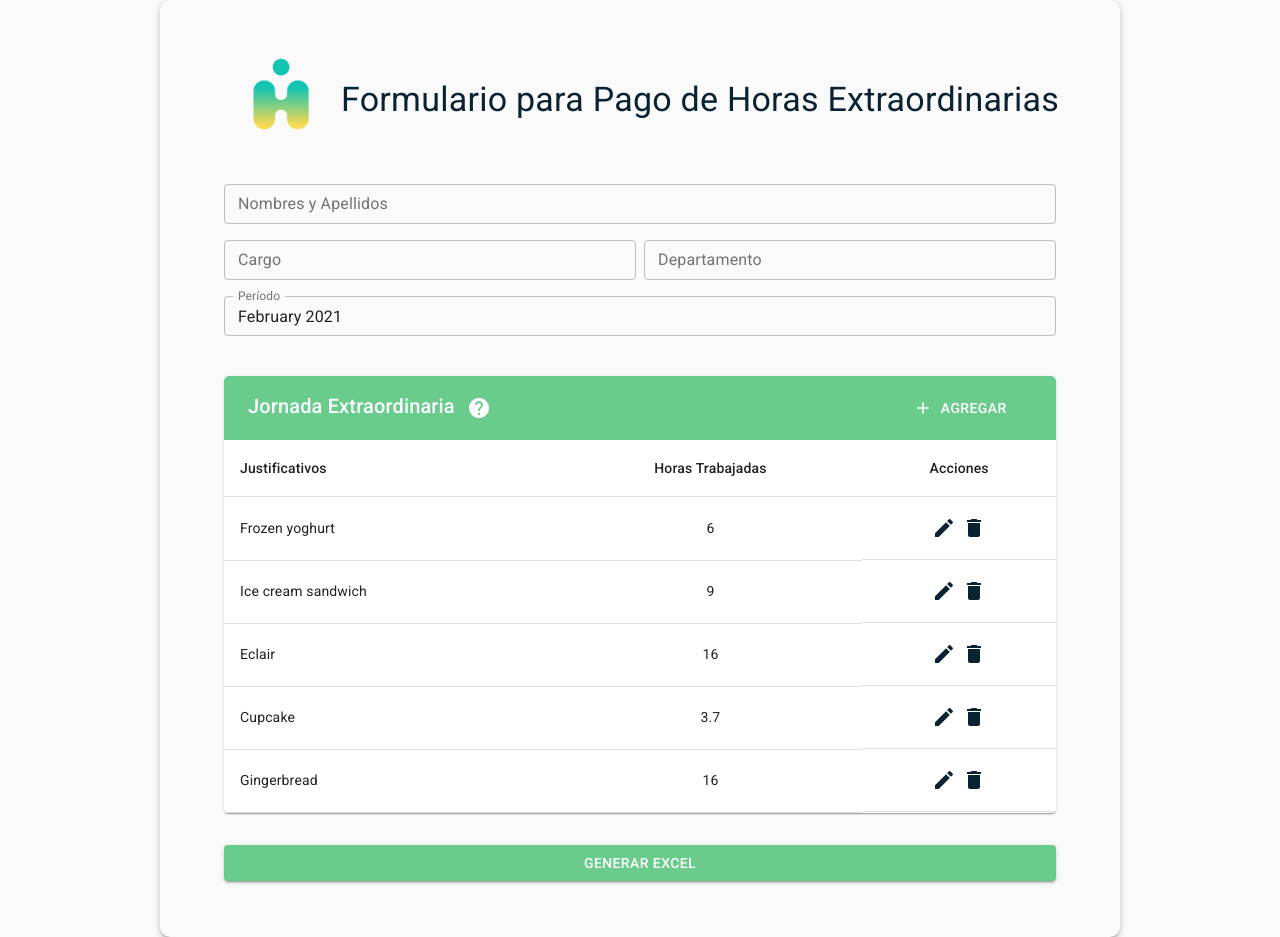
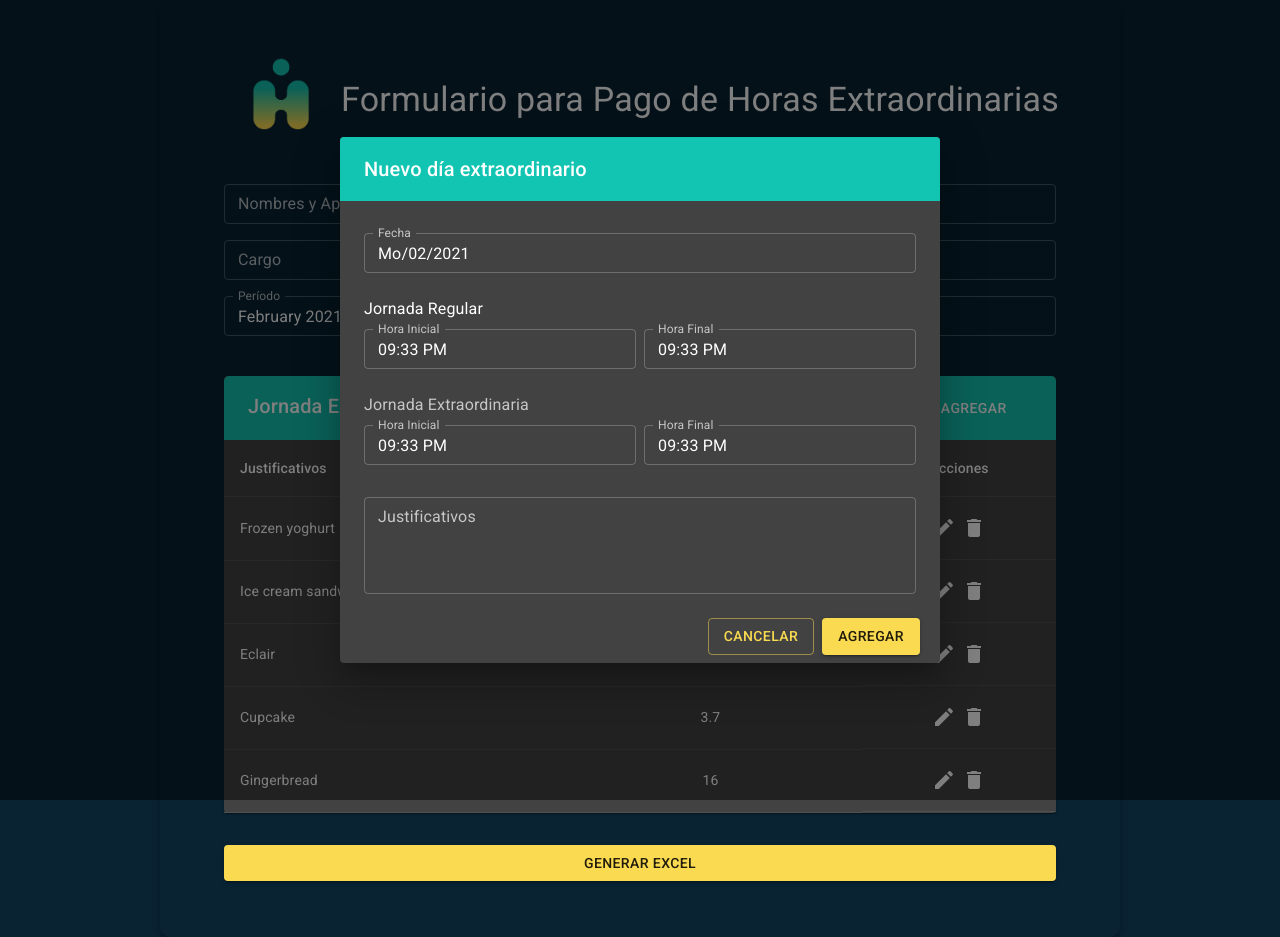
Before and after one commit to AndresSp/hypernova-excel-forms, a Next.js app: page /horasextras in a window 1280 px wide. Both pictures are taken after a click on the button "AGREGAR". Built offline with nearby package versions, Linux system fonts and the light colour scheme.

Commit message:
Basic theme

```diff
--- a/pages/horasextras.jsx
+++ b/pages/horasextras.jsx
@@ -1,7 +1,7 @@
 'use strict';
 
-import { Box, Button, Container, IconButton, makeStyles, Paper, Table, TableBody, TableCell, TableContainer, TableHead, TableRow, TextField, Toolbar, Tooltip, Typography, useMediaQuery, useTheme } from '@material-ui/core';
-import { DateRangeDelimiter, DateRangePicker, DatePicker } from '@material-ui/pickers';
+import { Box, Button, Container, Dialog, DialogActions, DialogContent, DialogContentText, DialogTitle, Divider, IconButton, makeStyles, Paper, Table, TableBody, TableCell, TableContainer, TableHead, TableRow, TextField, Toolbar, Tooltip, Typography, useMediaQuery, useTheme } from '@material-ui/core';
+import { DateRangeDelimiter, DateRangePicker, DatePicker, TimePicker, KeyboardDatePicker, KeyboardTimePicker } from '@material-ui/pickers';
 import Head from 'next/head';
 import React, { useState } from 'react';
 import {
@@ -32,17 +32,19 @@ const useStyles = makeStyles((theme) => ({
         marginBottom: theme.spacing(1),
         flexGrow: 1
     },
+    table: {
+        width: '100%'
+    },
     tableToolbar: {
-        backgroundColor: theme.palette.secondary.main,
+        background: theme.palette.primary.main,
         borderTopLeftRadius: 5,
         borderTopRightRadius: 5
     },
     tableTitle: {
         flex: '1 1 100%',
-        color: theme.palette.primary.contrastText
+        color: theme.palette.text.primary
     },
     tableAddButton: {
-        color: 'white',
         marginRight: theme.spacing(3),
         [theme.breakpoints.down('sm')]: {
             marginRight: theme.spacing(0)
@@ -52,7 +54,30 @@ const useStyles = makeStyles((theme) => ({
         display: 'flex',
         flexFlow: 'row nowrap',
         justifyContent: 'center'
-    }
+    },
+    dialogTitle: {
+        backgroundColor: theme.palette.primary.main
+    },
+    dialogActions: {
+        paddingLeft: 20,
+        paddingRight: 20
+    },
+    submitButton: {
+        background: `linear-gradient(to right, ${theme.palette.primary.main}, ${theme.palette.secondary.main})`,
+        animation: 'gradient 1s ease infinite',
+        transition: '0.5s',
+    },
+    '@keyframes gradient': {
+        '0%': {
+            backgroundPosition: '0% 50%'
+        },
+        '50%': {
+            backgroundPosition: '100% 50%'
+        },
+        '100%': {
+            backgroundPosition: '0% 50%'
+        }
+      }
   }));
 
 
@@ -79,6 +104,101 @@ export default function ExtraHours() {
     };
     //#endregion Tooltip
 
+    //#region add dialog
+    const [openAddDialog, setOpenAddDialog] = useState(false);
+
+    const handleAddDialogOpen = () => {
+        setOpenAddDialog(true);
+      };
+
+    const handleAddDialogClose = () => {
+        setOpenAddDialog(false);
+      };
+
+    const AddDialog = () => {
+        return (
+        <Dialog
+        open={openAddDialog}
+        onClose={handleAddDialogClose}
+        maxWidth='sm'
+        fullWidth
+        aria-labelledby='add-dialog-title'
+        aria-describedby='add-dialog-description'>
+            <DialogTitle id='add-dialog-title'
+            className={classes.dialogTitle}>
+                Nuevo día extraordinario
+            </DialogTitle>
+            <DialogContent>
+                <Box mt={2}>
+                    <DatePicker
+                    inputVariant='outlined'
+                    size='small'
+                    input
+                    fullWidth
+                    className={classes.textfield}
+                    label='Fecha'
+                    InputAdornmentProps={{ position: 'end' }}
+                    format='dd/MM/yyyy'
+                    value={selectedDate}
+                    onChange={handleDateChange}
+                    />
+                </Box>
+                <Box mt={2}>
+                    <Typography>Jornada Regular</Typography>
+                    <div className={classes.row}>
+                        <TimePicker
+                        inputVariant='outlined'
+                        size='small'
+                        className={classes.textfieldGrow}
+                        label='Hora Inicial'/>
+
+                        <TimePicker
+                        inputVariant='outlined'
+                        size='small'
+                        className={classes.textfieldGrow}
+                        label='Hora Final'/>
+                    </div>
+                </Box>
+                <Box mt={2}>
+                    <Typography color='textSecondary'>Jornada Extraordinaria</Typography>
+                    <div className={classes.row}>
+                        <TimePicker
+                        inputVariant='outlined'
+                        size='small'
+                        className={classes.textfieldGrow}
+                        label='Hora Inicial'/>
+
+                        <TimePicker
+                        inputVariant='outlined'
+                        size='small'
+                        className={classes.textfieldGrow}
+                        label='Hora Final'/>
+                    </div>
+                </Box>
+                <Box mt={2}>
+                    <div className={classes.row}>
+                        <TextField
+                            label='Justificativos'
+                            variant='outlined'
+                            size='small'
+                            multiline
+                            rows={4}
+                            className={classes.textfieldGrow} />
+                    </div>
+                </Box>
+            </DialogContent>
+            <DialogActions className={classes.dialogActions}>
+                <Button color='secondary' variant='outlined' onClick={handleAddDialogClose}>
+                    Cancelar
+                </Button>
+                <Button color='secondary' variant='contained' onClick={handleAddDialogClose} autoFocus>
+                    Agregar
+                </Button>
+            </DialogActions>
+        </Dialog>
+        )
+    }
+    //#endregion add dialog
     function createData(name, calories, fat, carbs, protein) {
         return { name, calories, fat, carbs, protein };
       }
@@ -111,8 +231,7 @@ export default function ExtraHours() {
                     width='100%'>
                         <img  src='/img/logo.png' className={classes.logo}/>
                         <Typography
-                        variant={sm? 'h5': 'h4'}
-                        color='primary'>
+                        variant={sm? 'h5': 'h4'}>
                             Formulario para Pago de Horas Extraordinarias
                         </Typography>
                     </Box>
@@ -179,27 +298,31 @@ export default function ExtraHours() {
                                         onMouseEnter={handleTooltipMouseEnter}
                                         onMouseLeave={handleTooltipMouseLeave}
                                         disableRipple>
-                                            <HelpIcon
-                                            style={{ color: 'white' }}/>
+                                            <HelpIcon/>
                                         </IconButton>
                                     </Tooltip>
                                 </Typography>
                                 {
                                     sm ? (
-                                    <IconButton className={classes.tableAddButton}>
+                                    <IconButton
+                                    onClick={handleAddDialogOpen}
+                                    className={classes.tableAddButton}>
                                         <AddIcon/>
                                     </IconButton>
                                     ) : (
                                     <Button
+
                                     startIcon={<AddIcon/>}
+                                    onClick={handleAddDialogOpen}
                                     className={classes.tableAddButton}>
                                         Agregar
                                     </Button>
                                     )
                                 }
+                                <AddDialog/>
                             </Toolbar>
                             <TableContainer>
-                                <Table style={{width: '100%'}} aria-label='Jornada Extraordinaria'>
+                                <Table className={classes.table} aria-label='Jornada Extraordinaria'>
                                     <TableHead>
                                     <TableRow>
                                         <TableCell>Justificativos</TableCell>
@@ -217,10 +340,10 @@ export default function ExtraHours() {
                                             <TableCell component='th' scope='row'>{row.name}</TableCell>
                                             <TableCell align='center'>{row.fat}</TableCell>
                                             <TableCell align='center' className={classes.tableActions}>
-                                                <IconButton size='small' color='primary'>
+                                                <IconButton size='small'>
                                                     <EditIcon/>
                                                 </IconButton>
-                                                <IconButton size='small' color='primary'>
+                                                <IconButton size='small'>
                                                     <DeleteIcon/>
                                                 </IconButton>
                                             </TableCell>
@@ -232,7 +355,7 @@ export default function ExtraHours() {
                         </Paper>
                     </Box>
                     <Box my={2} px={sm ? 0 : 3} width='100%'>
-                        <Button variant='contained' color='secondary' style={{color: 'white'}} fullWidth>
+                        <Button variant='contained' color='secondary' fullWidth>
                             Generar Excel
                         </Button>
                     </Box>
--- a/theme.js
+++ b/theme.js
@@ -1,43 +1,26 @@
-const { createMuiTheme } = require('@material-ui/core/styles');
+
+import { createMuiTheme } from '@material-ui/core';
+import { teal } from '@material-ui/core/colors';
 
 // Create a theme instance.
 const theme = createMuiTheme({
   palette: {
-    type: 'light',
+    type: 'dark',
     primary: {
-      main: '#0A2333',
+      main: '#12c4b2',
     },
     secondary: {
-      main: '#69CC8C',
+      main: '#fada51',
     },
-    yellow: {
-      main: '#C3D568'
-    },
-    text: {
-      default: '#0A2333'
-    },
+    // text: {
+    //   primary: '#092333',
+    //   secondary: '#092333'
+    // },
     background: {
-      default: '#FAFAFA',
+      default: '#092333',
     },
   },
 });
 
-// const theme = createMuiTheme({
-//   palette: {
-//     type: 'dark',
-//     primary: {
-//       main: '#59CB94',
-//     },
-//     secondary: {
-//       main: '#D9D75F',
-//     },
-//     text: {
-//       default: '#59CB94'
-//     },
-//     background: {
-//       default: '#0A2333',
-//     },
-//   },
-// });
 
 export default theme;
```
